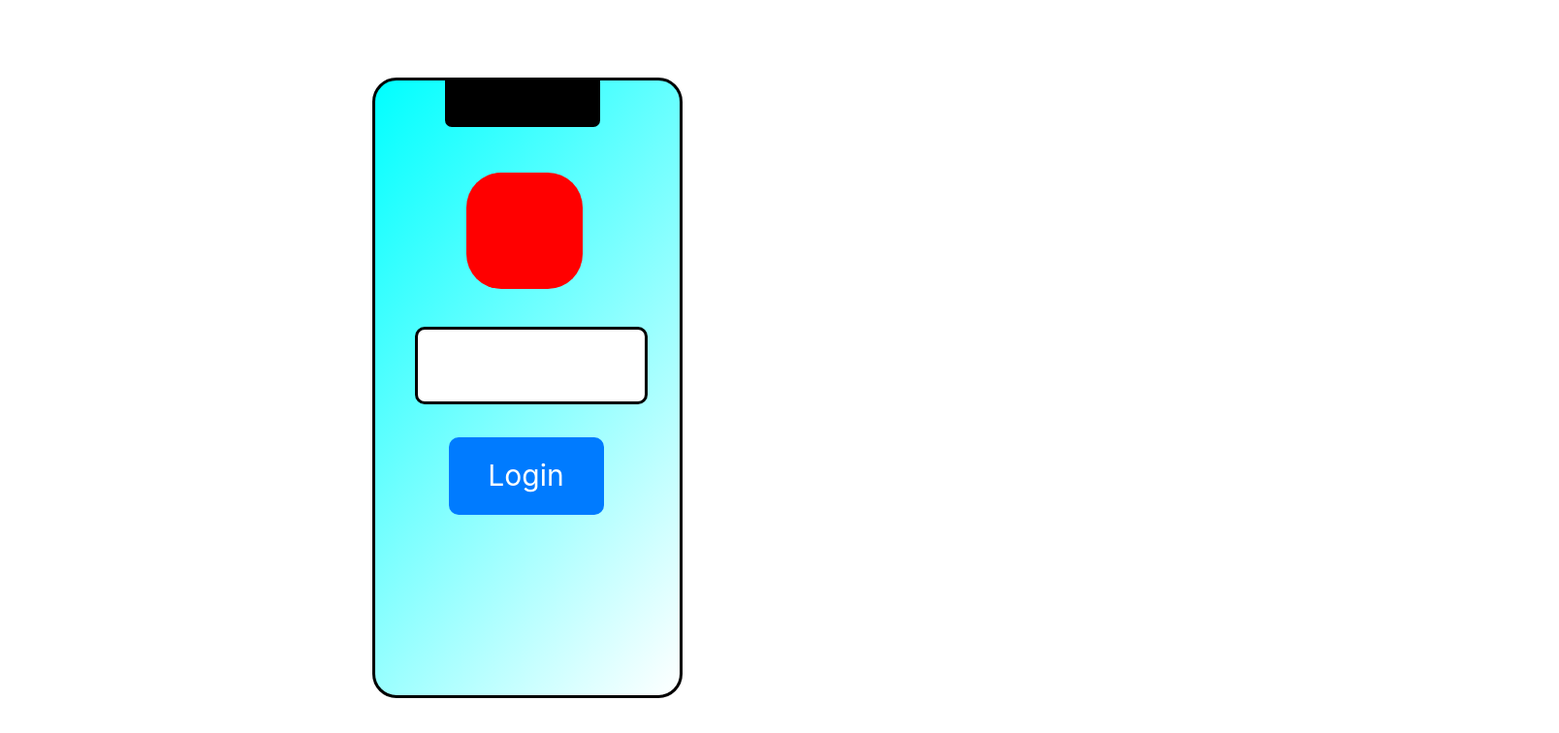
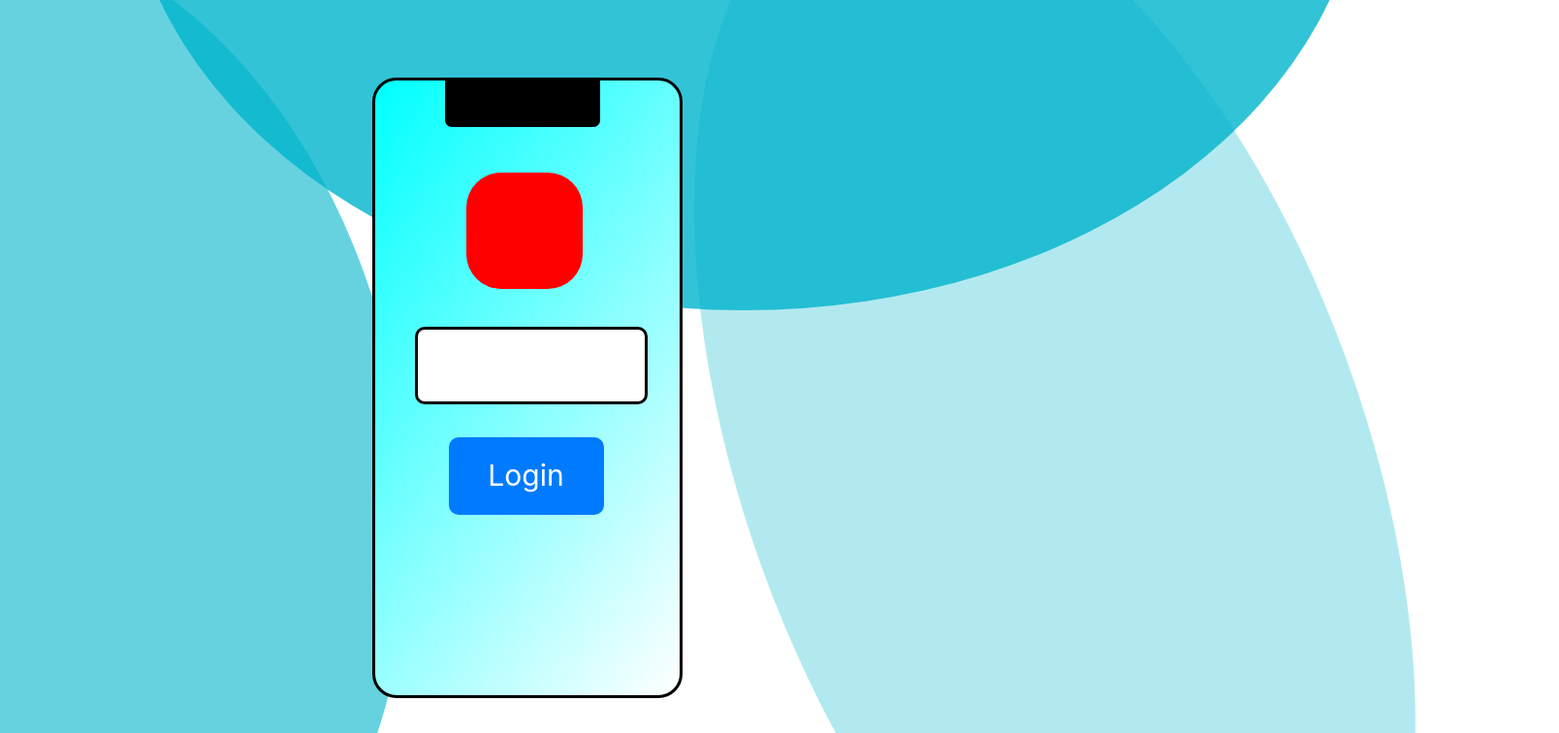
Before and after one commit to Drag49487Jr/ngpro_2nd, a React (Create React App) app: page / in a window 1280 px wide. Shown: the top 756 px of the page at 97% size, 1608 px wide, since content can reach past the window. Built offline with nearby package versions, Linux system fonts and the light colour scheme.

Commit message:
add gradiant circles to login page

```diff
--- a/src/pages/LoginPage/LoginPage.css
+++ b/src/pages/LoginPage/LoginPage.css
@@ -47,3 +47,32 @@
     border-style: none;
     font-size:30px;
 }
+#first-stroke {
+    transform: rotate(-20deg);
+    border-radius:50%;
+    width:80vh;
+    height:160vh;
+    background-color:rgba(0,181,204,.3);
+    position: absolute;
+    right:-10%;
+    top:-20%;
+}
+#third-stroke {
+    transform: rotate(-10deg);
+    border-radius:50%;
+    width:100vh;
+    height:140vh;
+    background-color: rgba(0,181,204,.6);
+    position: absolute;
+    left:-30%;
+    top:-10%;
+}
+#second-stroke {
+    border-radius:50%;
+    width:160vh;
+    height:120vh;
+    background-color:rgba(0,181,204,.8);
+    position: absolute;
+    top:-80%;
+    left:10%;
+}
--- a/src/pages/LoginPage/LoginPage.jsx
+++ b/src/pages/LoginPage/LoginPage.jsx
@@ -30,6 +30,10 @@ class LoginPage extends Component {
 
     render(){
         return(
+            <div>
+                <div id='first-stroke'></div>
+                <div id='third-stroke'></div>
+                <div id='second-stroke'></div>
             <div class='phone-outline'>
                 <div id='phone-camera'></div>
                 <div id='logo'></div>
@@ -40,6 +44,7 @@ class LoginPage extends Component {
                         <div>{this.state.message}</div>
                 </form>
             </div>
+            </div>
         )
     }
 };
```
